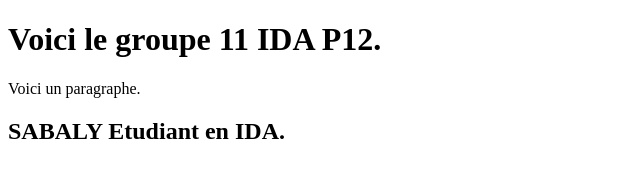
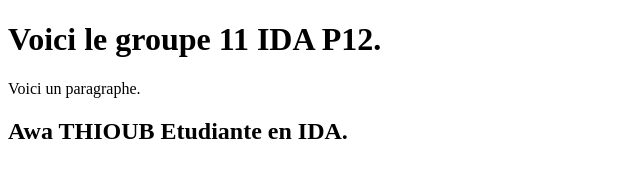
Before and after one commit to msow94/msow94.github.io, a plain HTML site: page index.html in a window 1280 px wide. Shown: the whole page, without its empty margins (0-640 px from the left). Drawn offline with Linux system fonts and the light colour scheme.

Commit message:
Update index.html

```diff
--- a/index.html
+++ b/index.html
@@ -8,6 +8,6 @@
 <body>
 	<h1> Voici le groupe 11 IDA P12.</h1>
 	<p>Voici un paragraphe.</p>
-	<h2>SABALY Etudiant en IDA.</h2>
+	<h2>Awa THIOUB Etudiante en IDA.</h2>
 </body>
 </html>
```
